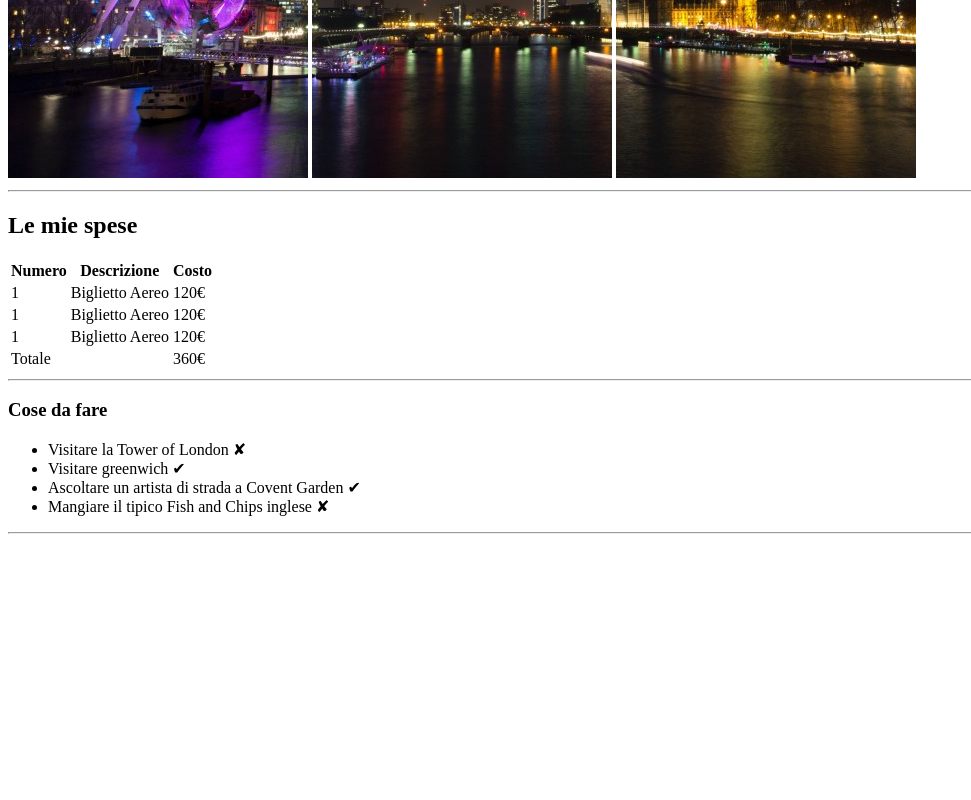
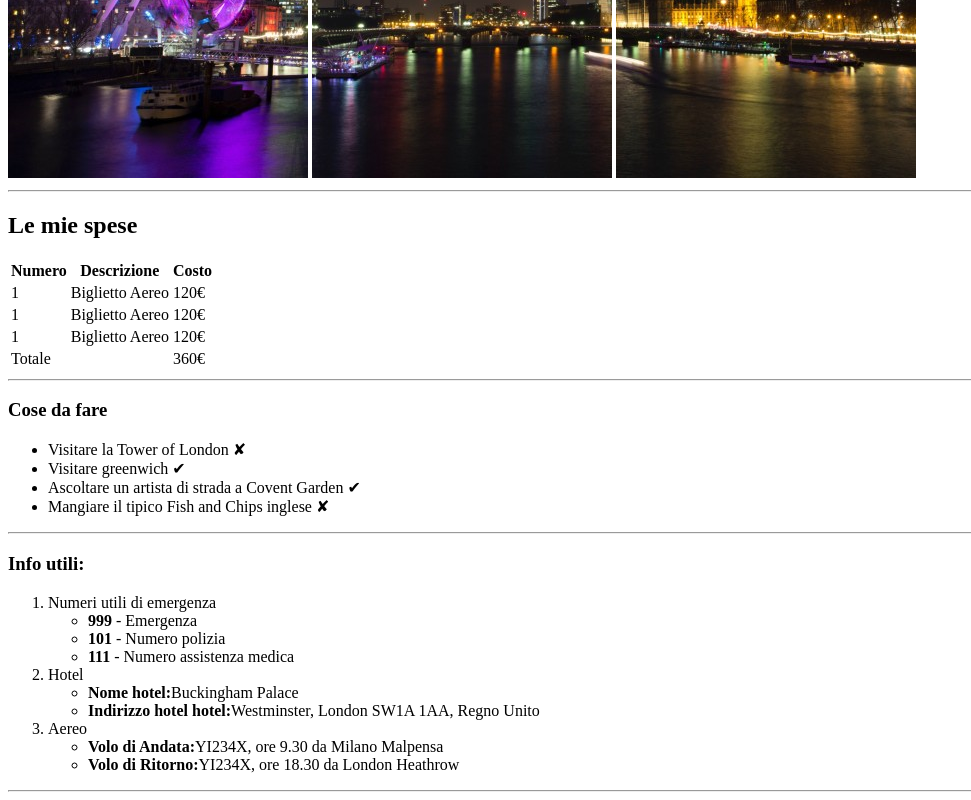
Before and after one commit to giorgios17/html-london-trip, a plain HTML site: page index.html in a window 1280 px wide. Shown: the part 502-1302 px from the top of the page, without its empty margins (0-971 px from the left). Before the commit the page ends 1044 px from the top, so only its background shows below. Drawn offline with Linux system fonts and the light colour scheme.

Commit message:
Aggiunta sezione con info utili

```diff
--- a/index.html
+++ b/index.html
@@ -67,6 +67,36 @@
 
     <hr>
 
+    <!--INFO VIAGGIO-->
+    <h3>Info utili:</h3>
+    <ol>
+        <li>Numeri utili di emergenza
+            <ul>
+                <li><b>999</b> - Emergenza</li>
+                <li><b>101</b> - Numero polizia</li>
+                <li><b>111</b> - Numero assistenza medica</li>
+            </ul>
+        <li>Hotel
+            <ul>
+                <li><b>Nome hotel:</b>Buckingham Palace</li>
+                <li><b>Indirizzo hotel hotel:</b>Westminster, London SW1A 1AA, Regno Unito</li>
+            </ul>
+        <li>Aereo
+            <ul>
+                <li><b>Volo di Andata:</b>YI234X, ore 9.30 da Milano Malpensa</li>
+                <li><b>Volo di Ritorno:</b>YI234X, ore 18.30 da London Heathrow</li>
+
+            </ul>
+        </li>
+
+        </li>
+        </li>
+    </ol>
+
+    <hr>
+
+
+
 
 
 
```
